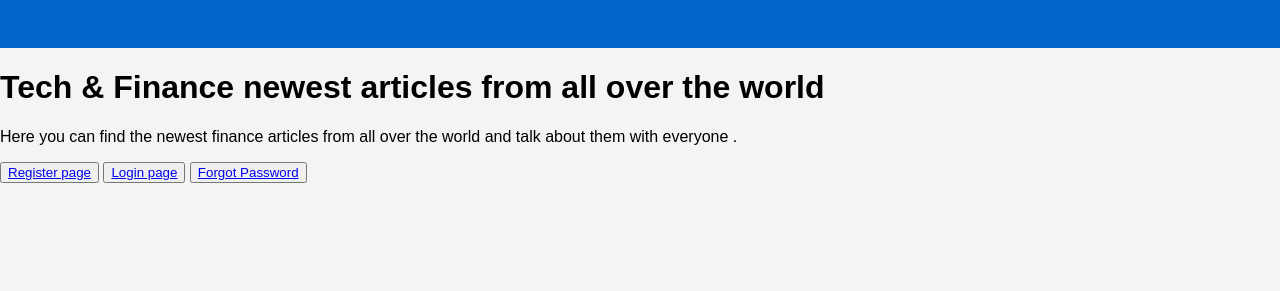
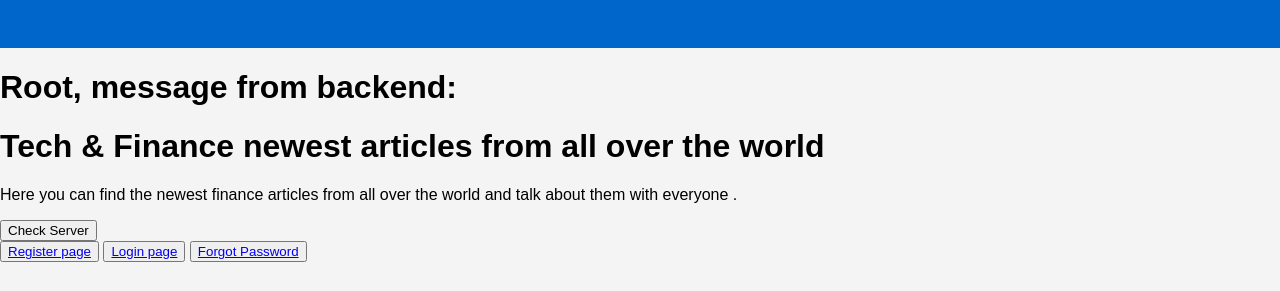
Before and after one commit to itay601/Finance_app, a React (Create React App) app in the folder frontend/: page / in a window 1280 px wide. Shown: the part 376-667 px from the top of the page. Built offline with nearby package versions, Linux system fonts and the light colour scheme; no server answers.

Commit message:
D.1 - React component working on index file ,start users routes...

```diff
--- a/frontend/public/index.html
+++ b/frontend/public/index.html
@@ -63,6 +63,12 @@
     and talk about them with everyone .</p>
 </body>
 
+<form method="GET" action="/">
+
+    <button type="submit">Check Server</button>
+
+</form>
+
 
 <div id="navigation">
     <button><a href="register.html">Register page</a></button>
--- a/frontend/public/login.html
+++ b/frontend/public/login.html
@@ -50,7 +50,7 @@
         }
     </style>
 </head>
-
+<body>
 
 
 
@@ -68,7 +68,7 @@
     <button type="submit">Login</button>
     <br>
     <br>
-</form>
+
 
 
 
@@ -86,6 +86,7 @@
       <div id="login"></div>
     </body>
 
+</form>
 
 
 <script>
--- a/frontend/src/App.jsx
+++ b/frontend/src/App.jsx
@@ -1,5 +1,5 @@
 import React, { useEffect, useState } from "react";
-import { BrowserRouter as Router, Route, Switch } from 'react-router-dom';
+import { BrowserRouter as Router, Route, Routes } from 'react-router-dom';
 import UserLogin from "./components/UserLogin";
 import UserV1 from "./components/UserV1";
 import Root from "./components/Root";
@@ -9,11 +9,11 @@ const App = () =>{
 
     return(
     <Router>
-      <Switch>
-        <Route exact path="/root" component={Root} />
-        <Route path="/users/v1" component={UserV1} />
-        <Route path="/users/login" component={UserLogin} />
-      </Switch>
+      <Routes>
+        <Route path="/"  element={<Root/>} />
+        <Route path="/users/v1" element={<UserV1/>} />
+        <Route path="/users/login" element={<UserLogin/>} />
+      </Routes>
     </Router>
     );
 };
--- a/package.json
+++ /dev/null
@@ -1,5 +0,0 @@
-{
-  "dependencies": {
-    "react-router-dom": "^6.22.0"
-  }
-}
```
Also changed, not shown: 1 other file (tests, documents, lock files or other folders).
